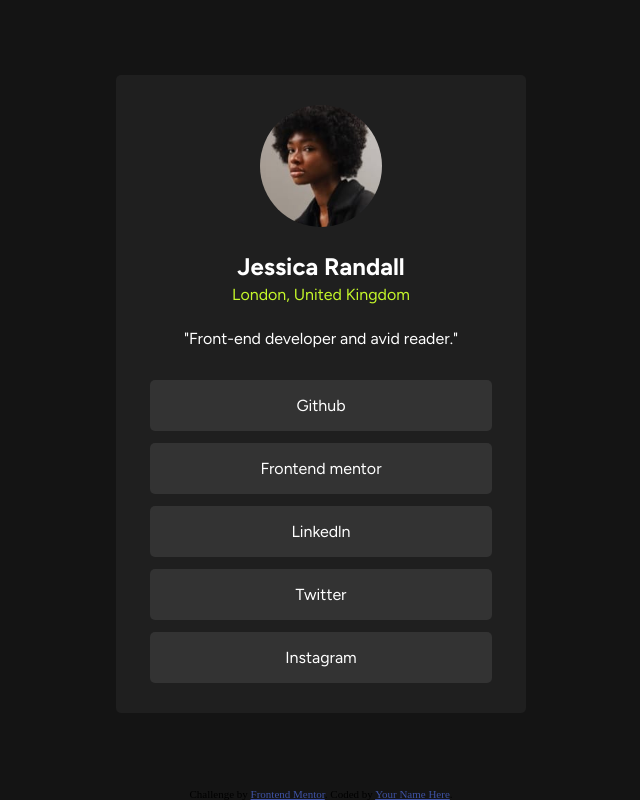
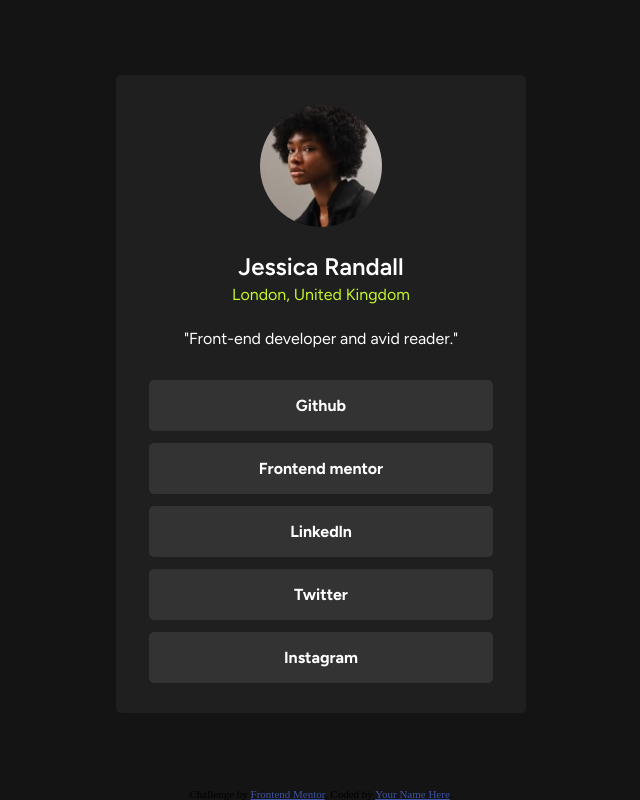
Before and after one commit to ary-droid/social-media-profile, a plain HTML site: page index.html in a window 1280 px wide. Shown: the whole page, without its empty margins (319-959 px from the left). Drawn offline with Linux system fonts and the light colour scheme.

Commit message:
changed font

```diff
--- a/index.html
+++ b/index.html
@@ -31,7 +31,7 @@
     h1{
       color:white;
       margin-top: 25px;
-      font-weight: 700;
+      font-weight: 600;
     }
 
     .profile{
@@ -71,7 +71,7 @@
       border-radius: 100%;
     }
     .Git,.Frontend,.Linkedln,.Twitter,.Instagram{
-      display:block;
+
       box-sizing: border-box;
       width: 100%;
       margin-top: 12px;
@@ -81,6 +81,7 @@
       text-align: center;
       font-family: Figtree;
       color: white;
+      font-weight: 700;
 
     }
     .location{
```
